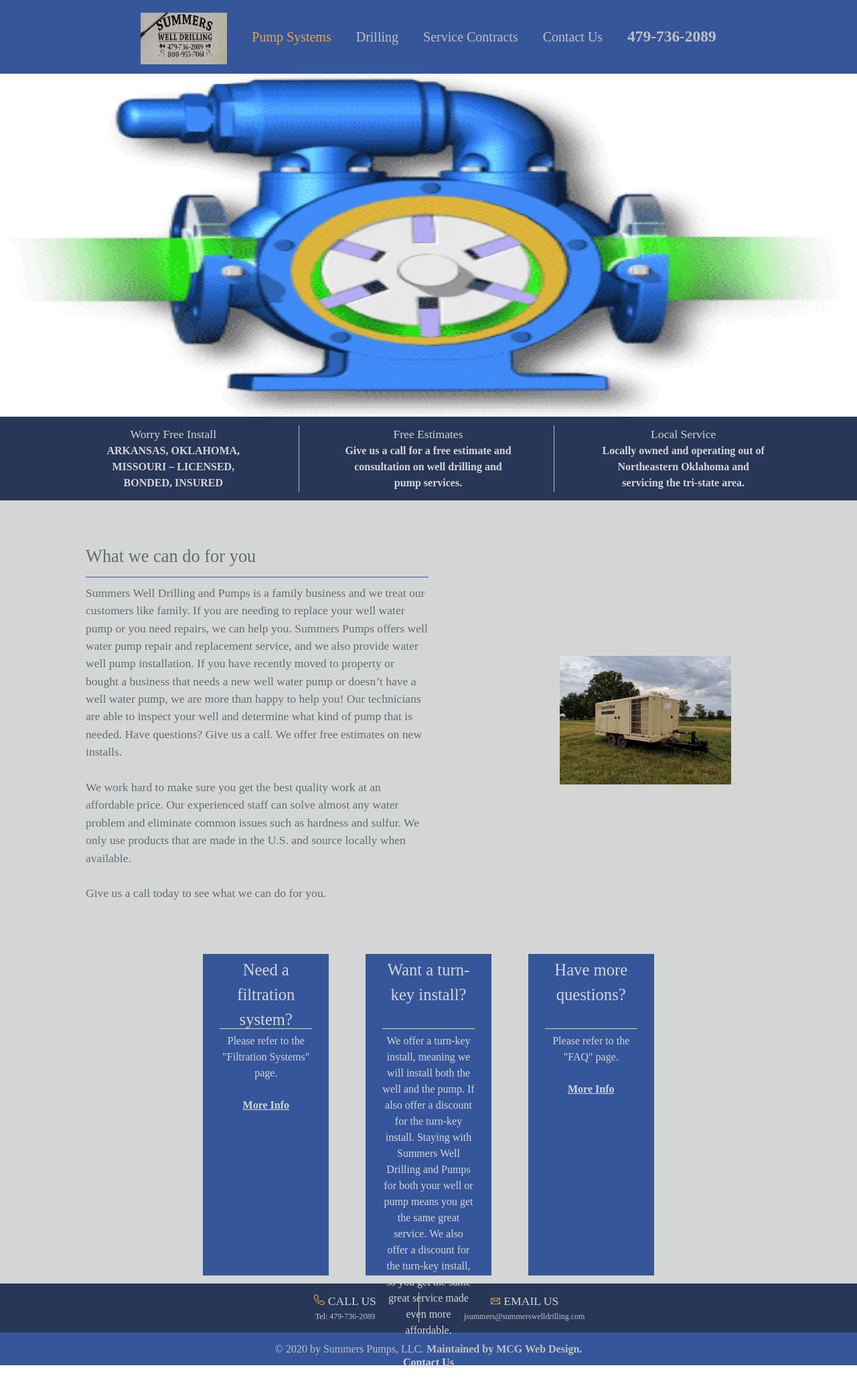
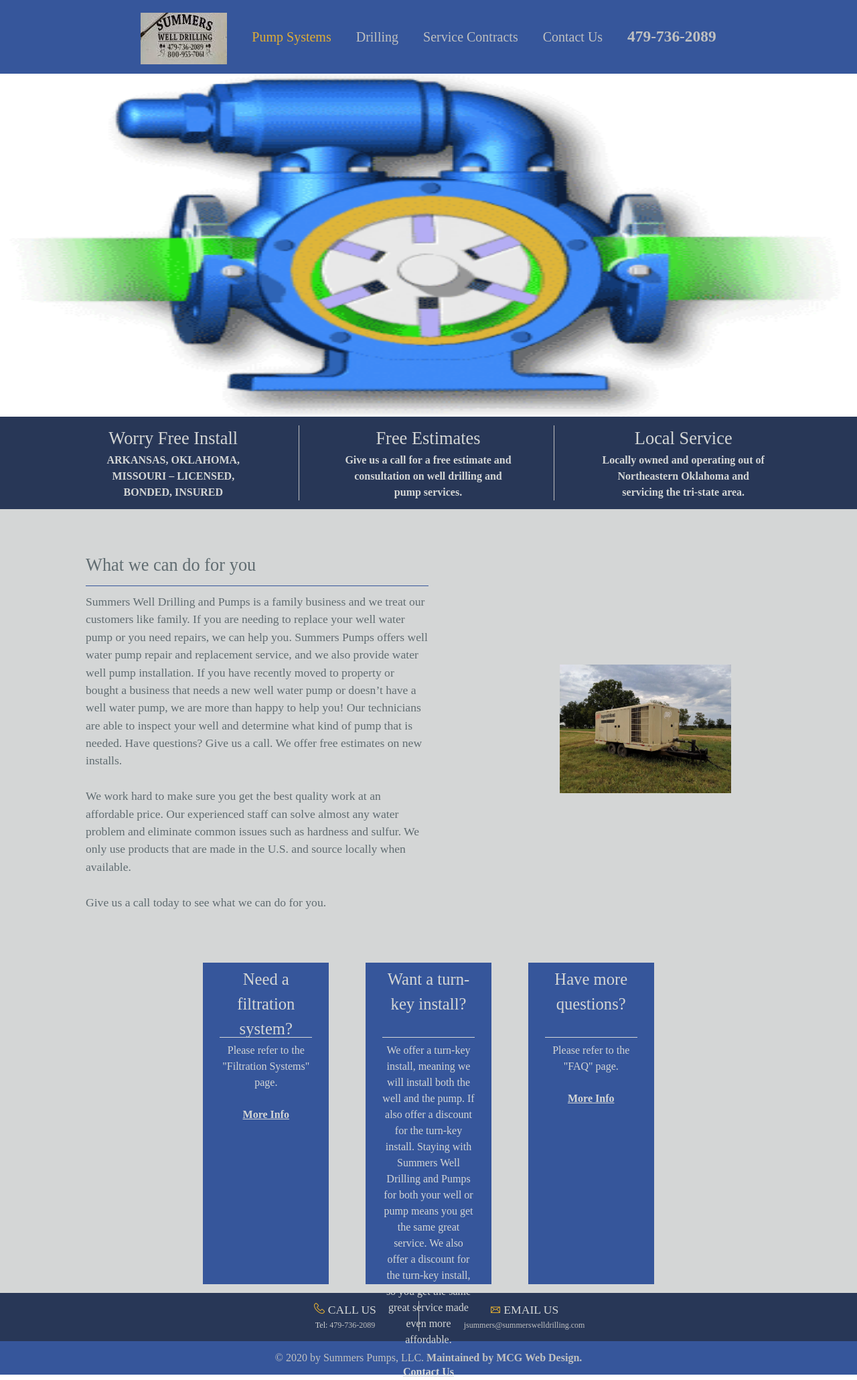
Before and after one commit to jamess999888/SummersPumps, a Jekyll site: the page built from index.md, in a window 1280 px wide. Shown: the whole page at 67% size. Built offline with Jekyll 4.4.1, drawn with Linux system fonts in a browser that asks for light colours; our own code applies the rules of GitHub Pages for plain Markdown files.

Commit message:
working on mid page info

```diff
--- a/index.md
+++ b/index.md
@@ -25,19 +25,19 @@
 		</div>
 		<div class="mid-page-lists">
 			<span class="mid-page-list-border">
-				<h4>Worry Free Install</h4>
+				<h2>Worry Free Install</h2>
 				<div class="mid-page-info">
 					ARKANSAS, OKLAHOMA, MISSOURI – LICENSED, BONDED, INSURED
 				</div>
 			</span>
 			<span id="hideWhenSmall" class="mid-page-list-border mid-page-additional-section">
-				<h4>Free Estimates</h4>
+				<h2>Free Estimates</h2>
 				<div class="mid-page-info">
 					Give us a call for a free estimate and consultation on well drilling and pump services.
 				</div>
 			</span>
 			<span id="hideWhenSmall" class="mid-page-additional-section">
-				<h4>Local Service</h4>
+				<h2>Local Service</h2>
 				<div class="mid-page-info">
 					Locally owned and operating out of Northeastern Oklahoma and servicing the tri-state area.
 				</div>
```
